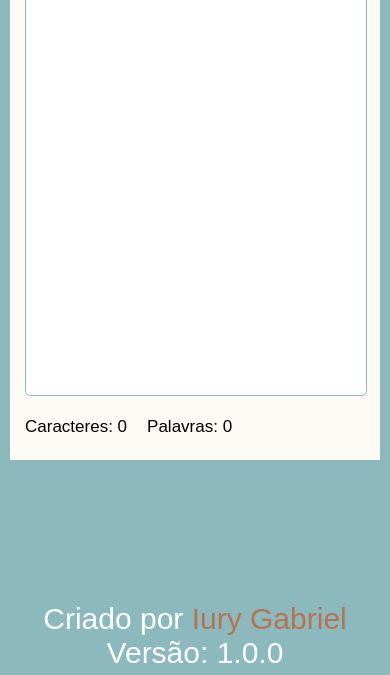
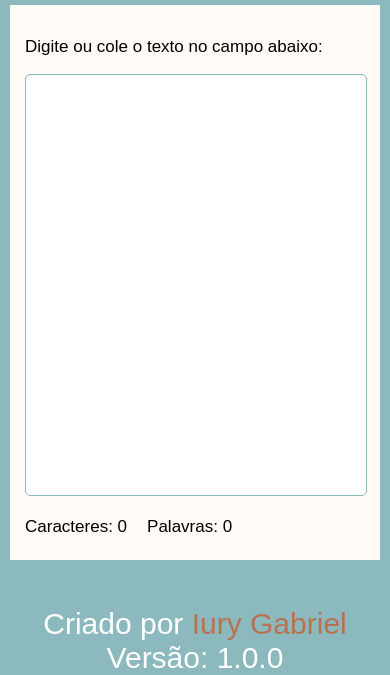
Before and after one commit to Iury-Gabriel/Contador-de-caracteres, a plain HTML site: page index.html in a window 390 px wide. Shown: the part 169-844 px from the top of the page. Drawn offline with Linux system fonts and the light colour scheme.

Commit message:
media query fixed

```diff
--- a/assets/css/style.css
+++ b/assets/css/style.css
@@ -2,8 +2,9 @@ body {
     box-sizing: border-box;
     margin: 0;
     padding: 0;
-    overflow: hidden;
+    overflow-x: hidden;
     font-family: Arial, Helvetica, sans-serif;
+    background-color: #8CB9BD;
 }
 
 
@@ -88,9 +89,10 @@ footer div a:hover {
     .container {
         width: 100%;
         height: 100vh;
-        overflow: hidden;
+        overflow-x: hidden;
     }
     .area {
+        margin-top: 100px;
         width: 370px;
     }
     h1 {
@@ -111,7 +113,7 @@ footer div a:hover {
     .container {
         width: 100%;
         height: 100vh;
-        overflow: hidden;
+        overflow-x: hidden;
     }
     .area {
         width: 700px;
```
